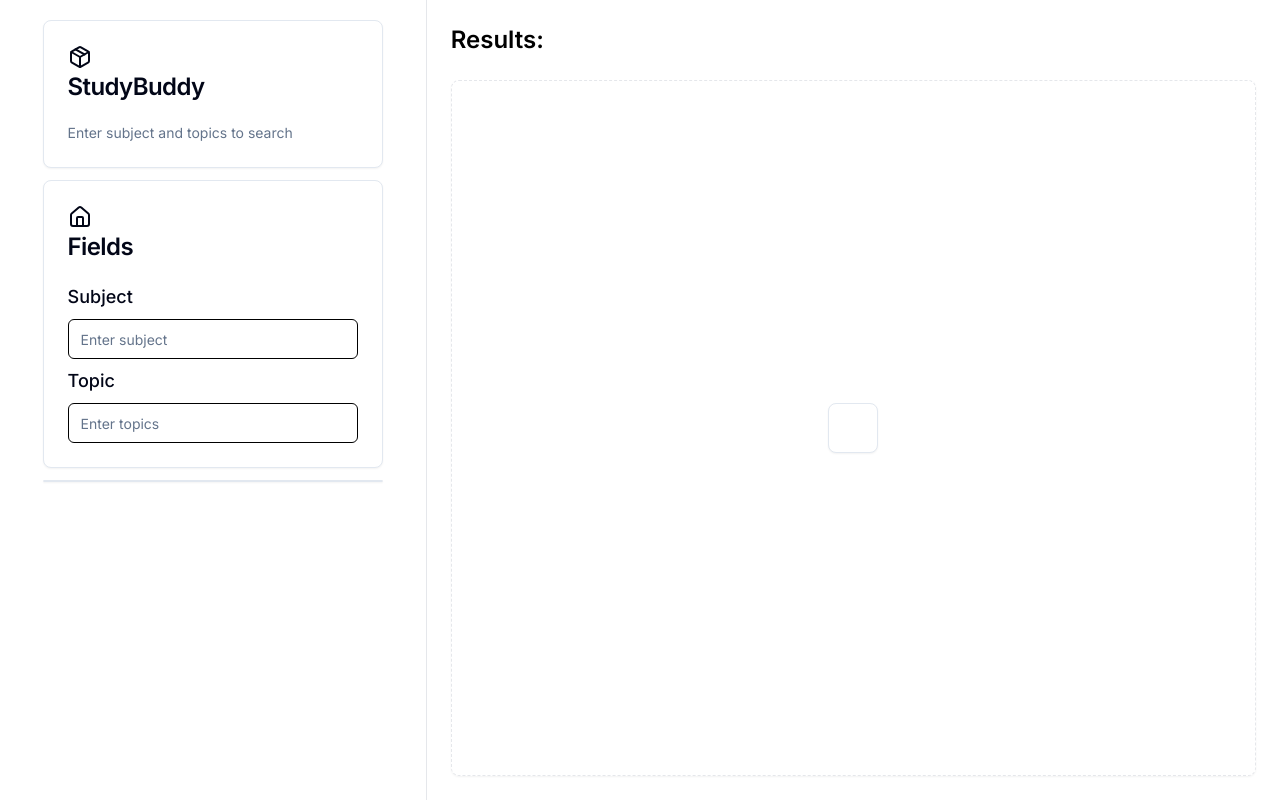
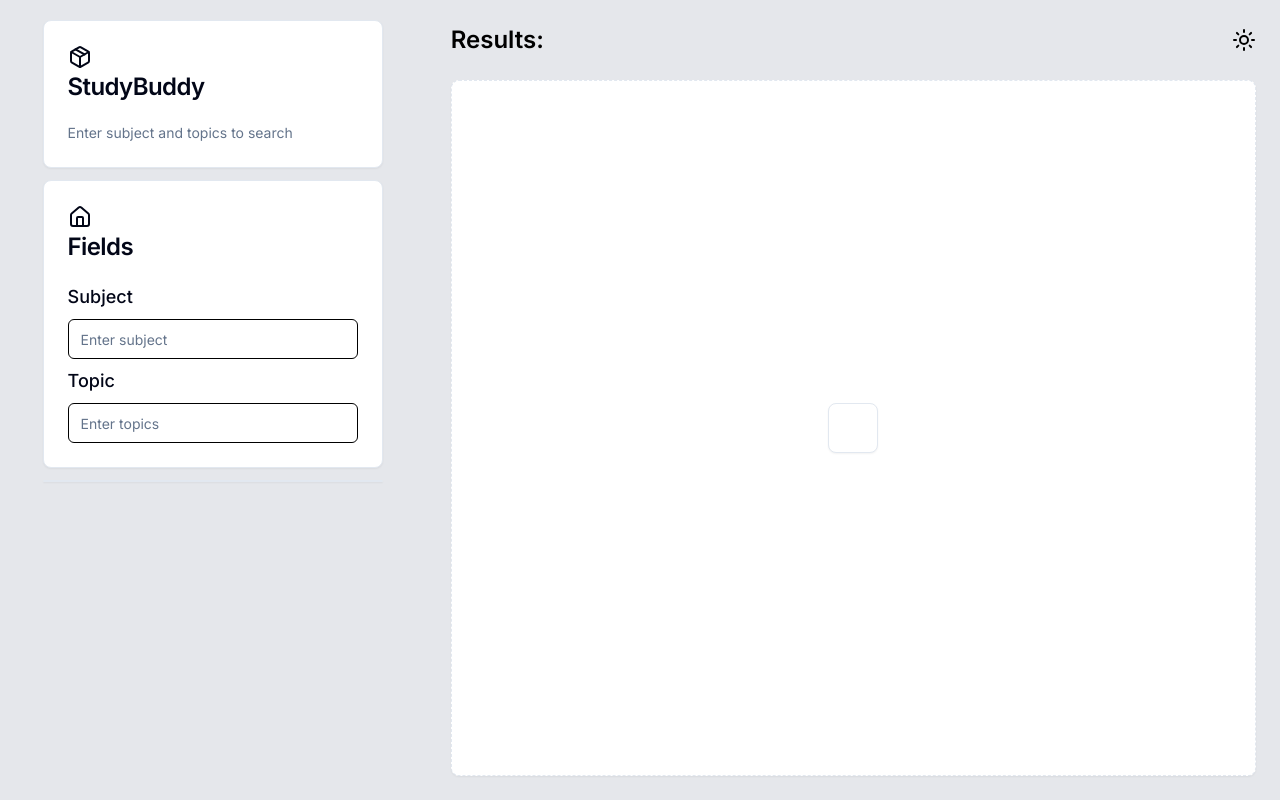
Before and after one commit to risv1/StudyBuddy, a Next.js app in the folder client/: page /work in a window 1280 px wide. Built offline with nearby package versions, Linux system fonts and the light colour scheme; no server answers.

Commit message:
feat: add themes

```diff
--- a/client/app/layout.jsx
+++ b/client/app/layout.jsx
@@ -2,6 +2,7 @@ import { cn } from "@/lib/utils";
 import "./globals.css";
 import { Inter as FontSans } from "next/font/google";
 import SessionProvider from "@/layouts/SessionProvider";
+import { ThemeProvider } from "@/layouts/ThemeProvider";
 import { getServerSession } from "next-auth";
 
 const fontSans = FontSans({
@@ -25,7 +26,16 @@ export default async function RootLayout({ children }) {
           fontSans.variable
         )}
       >
-        <SessionProvider session={session}>{children}</SessionProvider>
+        <SessionProvider session={session}>
+          <ThemeProvider
+            attribute="class"
+            defaultTheme="system"
+            enableSystem
+            disableTransitionOnChange
+          >
+            {children}
+          </ThemeProvider>
+        </SessionProvider>
       </body>
     </html>
   );
--- a/client/app/login/page.jsx
+++ b/client/app/login/page.jsx
@@ -9,11 +9,15 @@ import {
   CardTitle,
 } from "@/components/ui/card";
 import LoginForm from "@/components/LoginForm";
+import ThemeToggle from "@/components/ThemeToggle";
 
 const LoginPage = () => {
 
   return (
-    <div className="w-screen h-screen flex justify-center items-center">
+    <div className="w-screen h-screen flex justify-center items-center bg-gray-200 dark:bg-black">
+      <div className="fixed top-10 right-10">
+        <ThemeToggle />
+      </div>
       <Card className="mx-auto max-w-sm">
         <CardHeader>
           <CardTitle className="text-2xl">Login</CardTitle>
--- a/client/components/Dashboard.jsx
+++ b/client/components/Dashboard.jsx
@@ -1,11 +1,11 @@
-import { Button } from "./ui/button";
 import Sidebar from "./Sidebar";
 import SheetSidebar from "./SheetSidebar";
 import { Card, CardHeader, CardContent, CardDescription } from "./ui/card";
+import ThemeToggle from "./ThemeToggle";
 
 export const Dashboard = () => {
   return (
-    <div className="min-h-screen w-screen flex flex-row">
+    <div className="min-h-screen w-screen flex flex-row dark:bg-black bg-gray-200">
       <div className="w-1/3 hidden border-r bg-muted/40 md:block">
         <Sidebar />
       </div>
@@ -14,14 +14,15 @@ export const Dashboard = () => {
           <SheetSidebar />
         </header>
         <main className="flex flex-1 flex-col gap-4 p-4 lg:gap-6 lg:p-6">
-          <div className="flex items-center">
+          <div className="flex items-center flex-row justify-between">
             <h1 className="text-lg font-semibold md:text-2xl">Results:</h1>
+            <ThemeToggle />
           </div>
-          <div className="flex flex-1 items-center justify-center rounded-lg border border-dashed shadow-sm">
+          <Card className="flex flex-1 items-center justify-center rounded-lg border border-dashed shadow-sm">
             <Card>
                 <CardHeader></CardHeader>
             </Card>
-          </div>
+          </Card>
         </main>
       </div>
     </div>
--- /dev/null
+++ b/client/components/ThemeToggle.tsx
@@ -0,0 +1,39 @@
+"use client"
+
+import * as React from "react"
+import { Moon, Sun } from "lucide-react"
+import { useTheme } from "next-themes"
+import {
+  DropdownMenu,
+  DropdownMenuContent,
+  DropdownMenuTrigger,
+} from "./ui/dropdown-menu"
+
+const ThemeToggle = () => {
+  const { setTheme } = useTheme()
+
+  return (
+    <DropdownMenu>
+      <DropdownMenuTrigger asChild>
+        <button>
+          <Sun className="h-[1.2rem] w-[1.2rem] rotate-0 scale-100 transition-all dark:-rotate-90 dark:scale-0" />
+          <span className="sr-only">Toggle theme</span>
+        </button>
+      </DropdownMenuTrigger>
+    <DropdownMenuContent>
+        <div onClick={() => setTheme("light")}>
+            Light
+        </div>
+        <div onClick={() => setTheme("dark")}>
+            Dark
+        </div>
+        <div onClick={() => setTheme("system")}>
+            System
+        </div>
+    </DropdownMenuContent>
+    </DropdownMenu>
+  )
+}
+
+
+export default ThemeToggle
--- /dev/null
+++ b/client/layouts/ThemeProvider.tsx
@@ -0,0 +1,9 @@
+"use client"
+
+import * as React from "react"
+import { ThemeProvider as NextThemesProvider } from "next-themes"
+import { type ThemeProviderProps } from "next-themes/dist/types"
+
+export function ThemeProvider({ children, ...props }: ThemeProviderProps) {
+  return <NextThemesProvider {...props}>{children}</NextThemesProvider>
+}
--- a/client/package.json
+++ b/client/package.json
@@ -20,6 +20,7 @@
     "lucide-react": "^0.363.0",
     "next": "14.1.4",
     "next-auth": "^4.24.7",
+    "next-themes": "^0.3.0",
     "react": "^18",
     "react-dom": "^18",
     "tailwind-merge": "^2.2.2",
```
Also changed, not shown: 1 other file (tests, documents, lock files or other folders).
